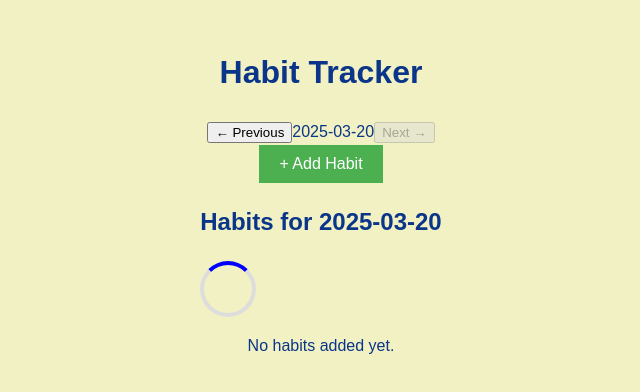
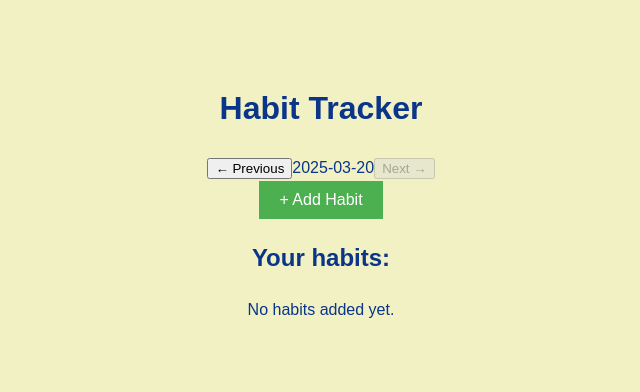
Before and after one commit to RaimisM/Habits-tracking-app, a Vue app in the folder habits/: page /day/1 in a window 1280 px wide. Shown: the part 200-592 px from the top of the page, without its empty margins (319-959 px from the left). Built offline with nearby package versions, Linux system fonts and the light colour scheme.

Commit message:
feat: update HabitList component to enhance UI

```diff
--- a/habits/src/components/HabitList.vue
+++ b/habits/src/components/HabitList.vue
@@ -15,11 +15,9 @@ onMounted(() => {
 
 <template>
   <div>
-    <h2>Habits for {{ selectedDate }}</h2>
+    <h2>Your habits:</h2>
 
-    <div v-if="habits.length === 0">
-      <div class="spinner"></div>
-    </div>
+
 
     <transition-group name="fade-list" tag="div">
       <HabitItem v-for="habit in habits" :key="habit.id" :habit="habit" />
@@ -30,14 +28,7 @@ onMounted(() => {
 </template>
 
 <style scoped>
-.spinner {
-  width: 3rem;
-  height: 3rem;
-  border: 4px solid #ddd;
-  border-top-color: blue;
-  border-radius: 50%;
-  animation: spin 1s linear infinite;
-}
+
 @keyframes spin {
   to {
     transform: rotate(360deg);
```
